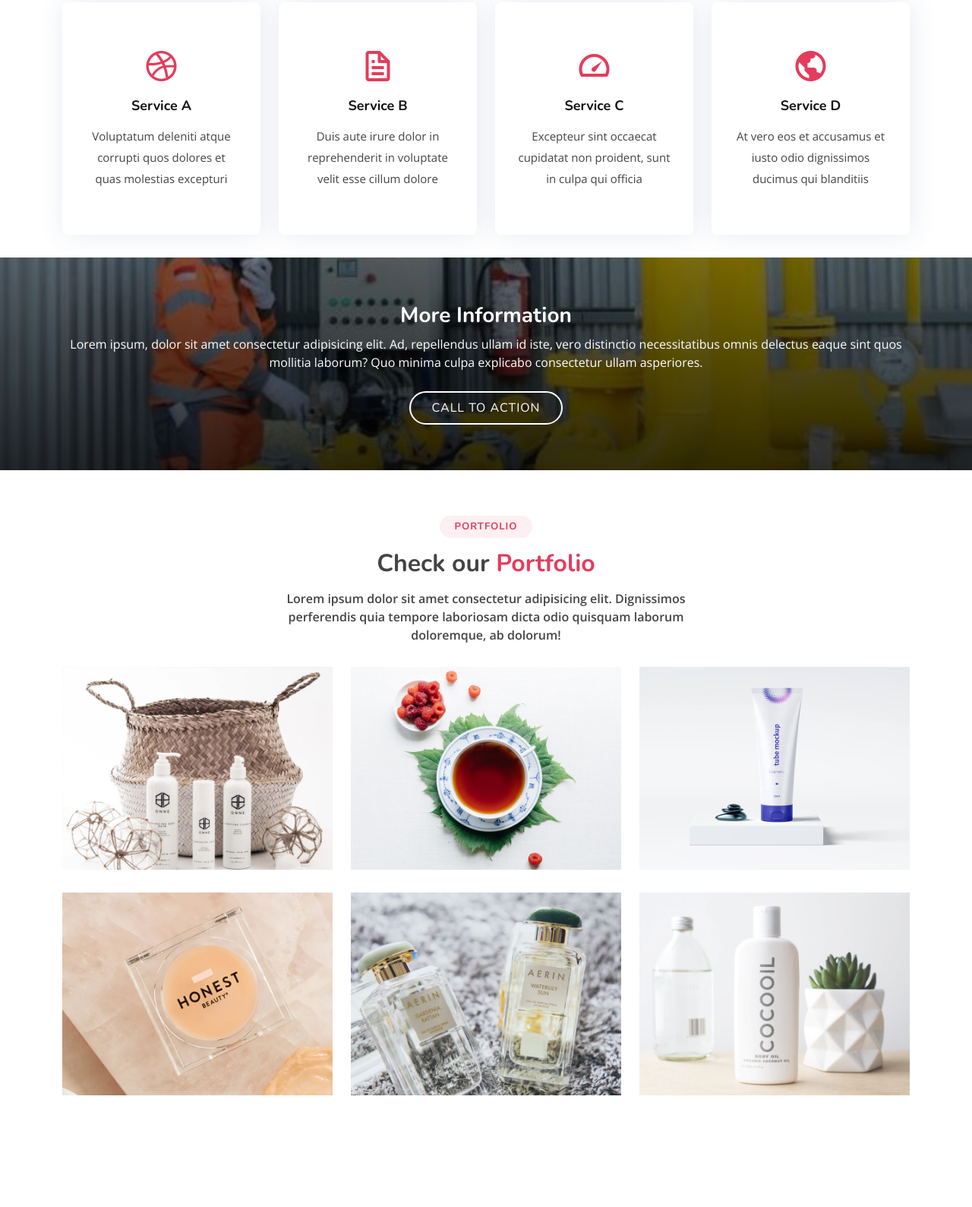
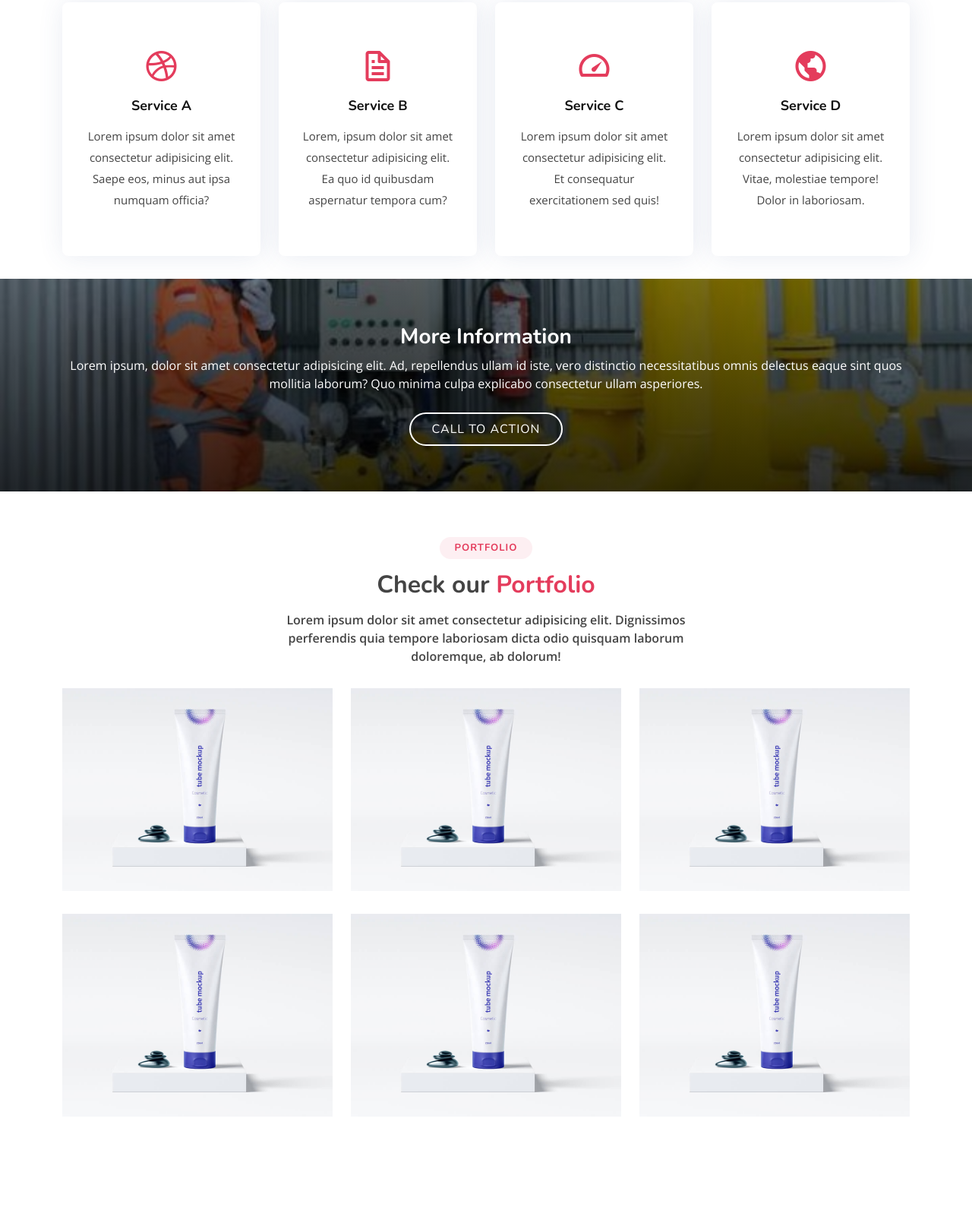
Before and after one commit to Rahmathnovsky/gracia-pelita-abadi, a plain HTML site: page index.html in a window 1280 px wide. Shown: the part 1461-3050 px from the top of the page at 76% size. Drawn offline with nearby package versions, Linux system fonts and the light colour scheme.

Commit message:
up assets

```diff
--- a/index.html
+++ b/index.html
@@ -142,7 +142,7 @@
             <div class="icon-box">
               <div class="icon"><i class="bx bxl-dribbble"></i></div>
               <h4 class="title"><a href="">Service A</a></h4>
-              <p class="description">Voluptatum deleniti atque corrupti quos dolores et quas molestias excepturi</p>
+              <p class="description">Lorem ipsum dolor sit amet consectetur adipisicing elit. Saepe eos, minus aut ipsa numquam officia?</p>
             </div>
           </div>
 
@@ -150,7 +150,7 @@
             <div class="icon-box">
               <div class="icon"><i class="bx bx-file"></i></div>
               <h4 class="title"><a href="">Service B</a></h4>
-              <p class="description">Duis aute irure dolor in reprehenderit in voluptate velit esse cillum dolore</p>
+              <p class="description">Lorem, ipsum dolor sit amet consectetur adipisicing elit. Ea quo id quibusdam aspernatur tempora cum?</p>
             </div>
           </div>
 
@@ -158,7 +158,7 @@
             <div class="icon-box">
               <div class="icon"><i class="bx bx-tachometer"></i></div>
               <h4 class="title"><a href="">Service C</a></h4>
-              <p class="description">Excepteur sint occaecat cupidatat non proident, sunt in culpa qui officia</p>
+              <p class="description">Lorem ipsum dolor sit amet consectetur adipisicing elit. Et consequatur exercitationem sed quis!</p>
             </div>
           </div>
 
@@ -166,7 +166,7 @@
             <div class="icon-box">
               <div class="icon"><i class="bx bx-world"></i></div>
               <h4 class="title"><a href="">Service D</a></h4>
-              <p class="description">At vero eos et accusamus et iusto odio dignissimos ducimus qui blanditiis</p>
+              <p class="description">Lorem ipsum dolor sit amet consectetur adipisicing elit. Vitae, molestiae tempore! Dolor in laboriosam.</p>
             </div>
           </div>
 
@@ -295,22 +295,22 @@
         <div class="row portfolio-container">
 
           <div class="col-lg-4 col-md-6 portfolio-item filter-app">
-            <img src="assets/img/portfolio/portfolio-1.jpg" class="img-fluid" alt="">
+            <img src="assets/img/portfolio/portfolio-3.jpg" class="img-fluid" alt="">
             <div class="portfolio-info">
               <h4>App 1</h4>
               <p>App</p>
-              <a href="assets/img/portfolio/portfolio-1.jpg" data-gallery="portfolioGallery" class="portfolio-lightbox preview-link" title="App 1"><i class="bx bx-plus"></i></a>
-              <a href="portfolio-details.html" class="details-link" title="More Details"><i class="bx bx-link"></i></a>
+              <a href="assets/img/portfolio/portfolio-3.jpg" data-gallery="portfolioGallery" class="portfolio-lightbox preview-link" title="App 1"><i class="bx bx-plus"></i></a>
+              <a href="#" class="details-link" title="More Details"><i class="bx bx-link"></i></a>
             </div>
           </div>
 
           <div class="col-lg-4 col-md-6 portfolio-item filter-web">
-            <img src="assets/img/portfolio/portfolio-2.jpg" class="img-fluid" alt="">
+            <img src="assets/img/portfolio/portfolio-3.jpg" class="img-fluid" alt="">
             <div class="portfolio-info">
               <h4>Web 3</h4>
               <p>Web</p>
-              <a href="assets/img/portfolio/portfolio-2.jpg" data-gallery="portfolioGallery" class="portfolio-lightbox preview-link" title="Web 3"><i class="bx bx-plus"></i></a>
-              <a href="portfolio-details.html" class="details-link" title="More Details"><i class="bx bx-link"></i></a>
+              <a href="assets/img/portfolio/portfolio-3.jpg" data-gallery="portfolioGallery" class="portfolio-lightbox preview-link" title="Web 3"><i class="bx bx-plus"></i></a>
+              <a href="#" class="details-link" title="More Details"><i class="bx bx-link"></i></a>
             </div>
           </div>
 
@@ -320,37 +320,37 @@
               <h4>App 2</h4>
               <p>App</p>
               <a href="assets/img/portfolio/portfolio-3.jpg" data-gallery="portfolioGallery" class="portfolio-lightbox preview-link" title="App 2"><i class="bx bx-plus"></i></a>
-              <a href="portfolio-details.html" class="details-link" title="More Details"><i class="bx bx-link"></i></a>
+              <a href="#" class="details-link" title="More Details"><i class="bx bx-link"></i></a>
             </div>
           </div>
 
           <div class="col-lg-4 col-md-6 portfolio-item filter-card">
-            <img src="assets/img/portfolio/portfolio-4.jpg" class="img-fluid" alt="">
+            <img src="assets/img/portfolio/portfolio-3.jpg" class="img-fluid" alt="">
             <div class="portfolio-info">
               <h4>Card 2</h4>
               <p>Card</p>
-              <a href="assets/img/portfolio/portfolio-4.jpg" data-gallery="portfolioGallery" class="portfolio-lightbox preview-link" title="Card 2"><i class="bx bx-plus"></i></a>
-              <a href="portfolio-details.html" class="details-link" title="More Details"><i class="bx bx-link"></i></a>
+              <a href="assets/img/portfolio/portfolio-3.jpg" data-gallery="portfolioGallery" class="portfolio-lightbox preview-link" title="Card 2"><i class="bx bx-plus"></i></a>
+              <a href="#" class="details-link" title="More Details"><i class="bx bx-link"></i></a>
             </div>
           </div>
 
           <div class="col-lg-4 col-md-6 portfolio-item filter-web">
-            <img src="assets/img/portfolio/portfolio-5.jpg" class="img-fluid" alt="">
+            <img src="assets/img/portfolio/portfolio-3.jpg" class="img-fluid" alt="">
             <div class="portfolio-info">
               <h4>Web 2</h4>
               <p>Web</p>
-              <a href="assets/img/portfolio/portfolio-5.jpg" data-gallery="portfolioGallery" class="portfolio-lightbox preview-link" title="Web 2"><i class="bx bx-plus"></i></a>
-              <a href="portfolio-details.html" class="details-link" title="More Details"><i class="bx bx-link"></i></a>
+              <a href="assets/img/portfolio/portfolio-3.jpg" data-gallery="portfolioGallery" class="portfolio-lightbox preview-link" title="Web 2"><i class="bx bx-plus"></i></a>
+              <a href="#" class="details-link" title="More Details"><i class="bx bx-link"></i></a>
             </div>
           </div>
 
           <div class="col-lg-4 col-md-6 portfolio-item filter-app">
-            <img src="assets/img/portfolio/portfolio-6.jpg" class="img-fluid" alt="">
+            <img src="assets/img/portfolio/portfolio-3.jpg" class="img-fluid" alt="">
             <div class="portfolio-info">
               <h4>App 3</h4>
               <p>App</p>
-              <a href="assets/img/portfolio/portfolio-6.jpg" data-gallery="portfolioGallery" class="portfolio-lightbox preview-link" title="App 3"><i class="bx bx-plus"></i></a>
-              <a href="portfolio-details.html" class="details-link" title="More Details"><i class="bx bx-link"></i></a>
+              <a href="assets/img/portfolio/portfolio-3.jpg" data-gallery="portfolioGallery" class="portfolio-lightbox preview-link" title="App 3"><i class="bx bx-plus"></i></a>
+              <a href="#" class="details-link" title="More Details"><i class="bx bx-link"></i></a>
             </div>
           </div>
 
@@ -360,7 +360,7 @@
               <h4>Card 1</h4>
               <p>Card</p>
               <a href="assets/img/portfolio/portfolio-7.jpg" data-gallery="portfolioGallery" class="portfolio-lightbox preview-link" title="Card 1"><i class="bx bx-plus"></i></a>
-              <a href="portfolio-details.html" class="details-link" title="More Details"><i class="bx bx-link"></i></a>
+              <a href="#" class="details-link" title="More Details"><i class="bx bx-link"></i></a>
             </div>
           </div>
 
@@ -370,7 +370,7 @@
               <h4>Card 3</h4>
               <p>Card</p>
               <a href="assets/img/portfolio/portfolio-8.jpg" data-gallery="portfolioGallery" class="portfolio-lightbox preview-link" title="Card 3"><i class="bx bx-plus"></i></a>
-              <a href="portfolio-details.html" class="details-link" title="More Details"><i class="bx bx-link"></i></a>
+              <a href="#" class="details-link" title="More Details"><i class="bx bx-link"></i></a>
             </div>
           </div>
 
@@ -380,7 +380,7 @@
               <h4>Web 3</h4>
               <p>Web</p>
               <a href="assets/img/portfolio/portfolio-9.jpg" data-gallery="portfolioGallery" class="portfolio-lightbox preview-link" title="Web 3"><i class="bx bx-plus"></i></a>
-              <a href="portfolio-details.html" class="details-link" title="More Details"><i class="bx bx-link"></i></a>
+              <a href="#" class="details-link" title="More Details"><i class="bx bx-link"></i></a>
             </div>
           </div> -->
 
```
